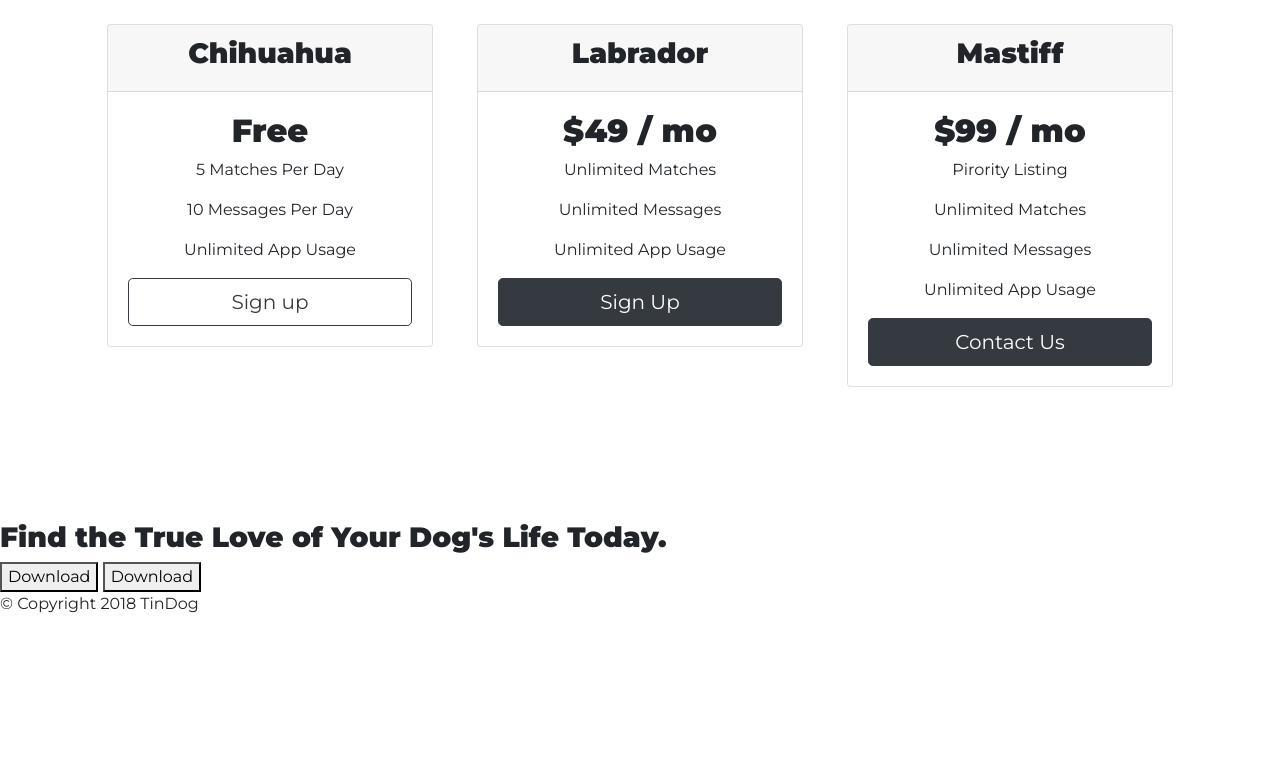
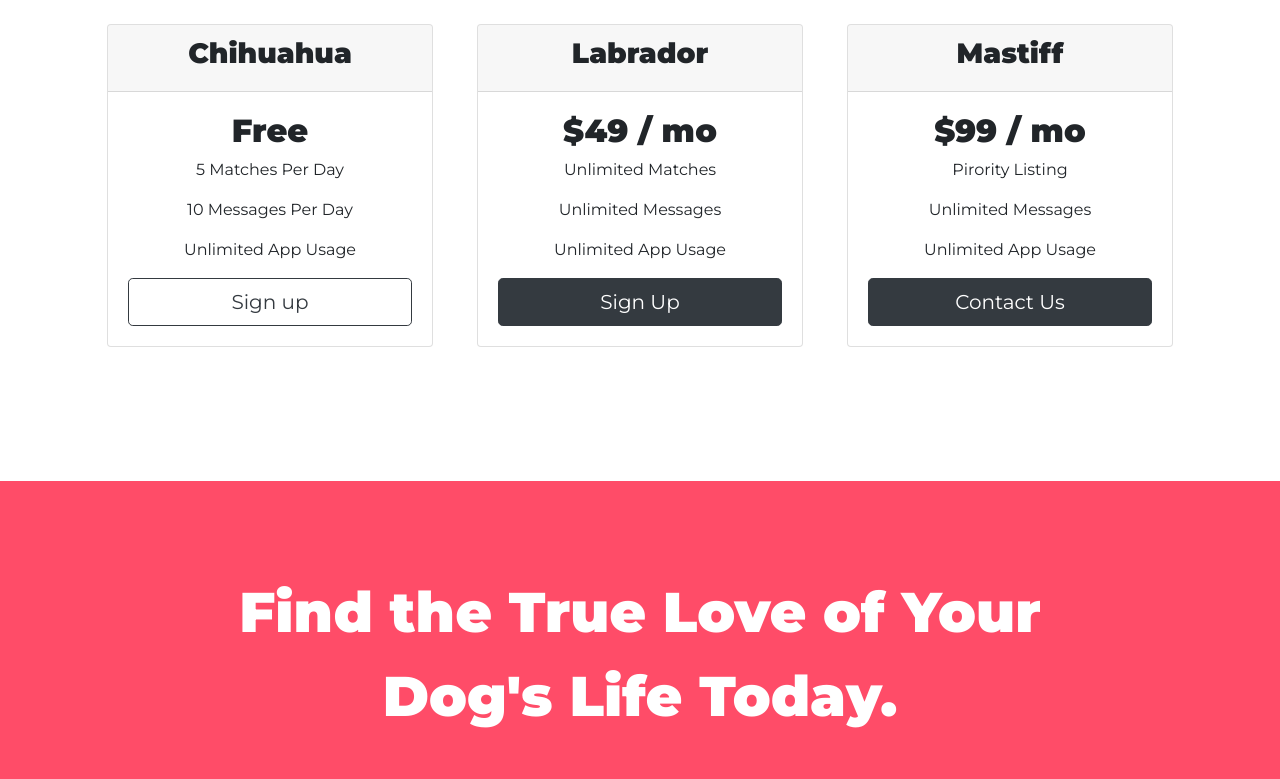
Before and after one commit to osamaaleem1/TinDog, a plain HTML site: page index.html in a window 1280 px wide. Shown: the part 1999-2778 px from the top of the page. Before the commit the page ends 2631 px from the top, so only its background shows below. Drawn offline with nearby package versions, Linux system fonts and the light colour scheme.

Commit message:
footer-final

```diff
--- a/css/styles.css
+++ b/css/styles.css
@@ -4,6 +4,11 @@ body {
 }
 #title {
   background-color: #ff4c68;
+}
+@media (max-width: 900px) {
+  #title {
+    background-color: #8f8f8f;
+  }
 }
 .row h1 {
   font-family: Montserrat, sans-serif;
@@ -102,3 +107,28 @@ h3 {
 .pricing-column {
   padding: 3% 2%;
 }
+#cta{
+  background-color: #ff4c68;
+  text-align: center;
+  color: #fff;
+  padding: 7% 15%;
+}
+#cta h3 {
+  font-family: Montserrat, sans-serif;
+  font-weight: 900;
+  font-size: 3.5rem;
+  line-height: 1.5;
+}
+#footer{
+  text-align: center;
+  padding: 5% 10%;
+  background-color: #fff;
+}
+#footer span{
+  margin: 5px 10px;
+}
+.end-note{
+  color: #8f8f8f;
+  margin-top: 2rem;
+  margin-bottom: 0px;
+}
--- a/index.html
+++ b/index.html
@@ -5,6 +5,7 @@ font-family: 'Ubuntu', sans-serif; -->
 
 <head>
   <meta charset="utf-8">
+  <meta content="width=device-width, initial-scale=1" name="viewport">
   <title>TinDog</title>
   <link rel="shortcut icon" href="images/favicon.ico" type="image/x-icon">
   <link rel="preconnect" href="https://fonts.gstatic.com">
@@ -172,7 +173,6 @@ font-family: 'Ubuntu', sans-serif; -->
           <div class="card-body">
             <h2>$99 / mo</h2>
             <p>Pirority Listing</p>
-            <p>Unlimited Matches</p>
             <p>Unlimited Messages</p>
             <p>Unlimited App Usage</p>
             <button type="button" class="btn btn-lg btn-block btn-dark">Contact Us</button>
@@ -181,7 +181,7 @@ font-family: 'Ubuntu', sans-serif; -->
       </div>
 
     </div>
- </section>
+  </section>
 
 
   <!-- Call to Action -->
@@ -189,8 +189,9 @@ font-family: 'Ubuntu', sans-serif; -->
   <section id="cta">
 
     <h3>Find the True Love of Your Dog's Life Today.</h3>
-    <button type="button">Download</button>
-    <button type="button">Download</button>
+    <button class="btn btn-dark btn-lg download-button" type="button"><i class="fab fa-apple"></i> Download</button>
+    <button class="btn btn-outline-light btn-lg download-button" type="button"><i class="fab fa-google-play"></i>
+      Download</button>
 
   </section>
 
@@ -198,8 +199,10 @@ font-family: 'Ubuntu', sans-serif; -->
   <!-- Footer -->
 
   <footer id="footer">
+    <span><i class="fab fa-twitter"></i></span><span><i class="fab fa-facebook-f"></i></span><span><i
+        class="fab fa-instagram"></i></span><span><i class="fas fa-envelope"></i></span>
 
-    <p>© Copyright 2018 TinDog</p>
+    <p class="end-note">© Copyright 2018 TinDog</p>
 
   </footer>
 
```
